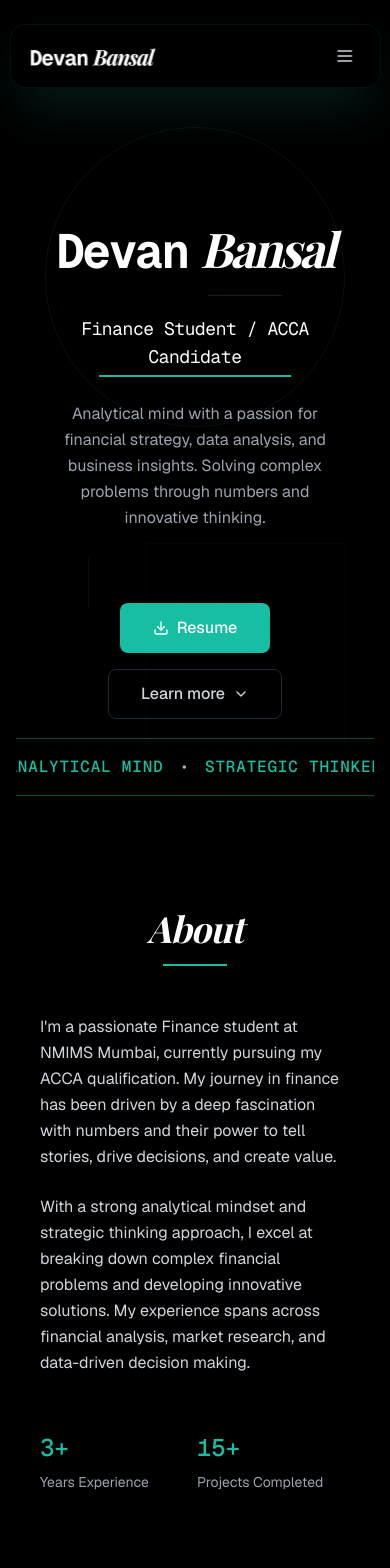
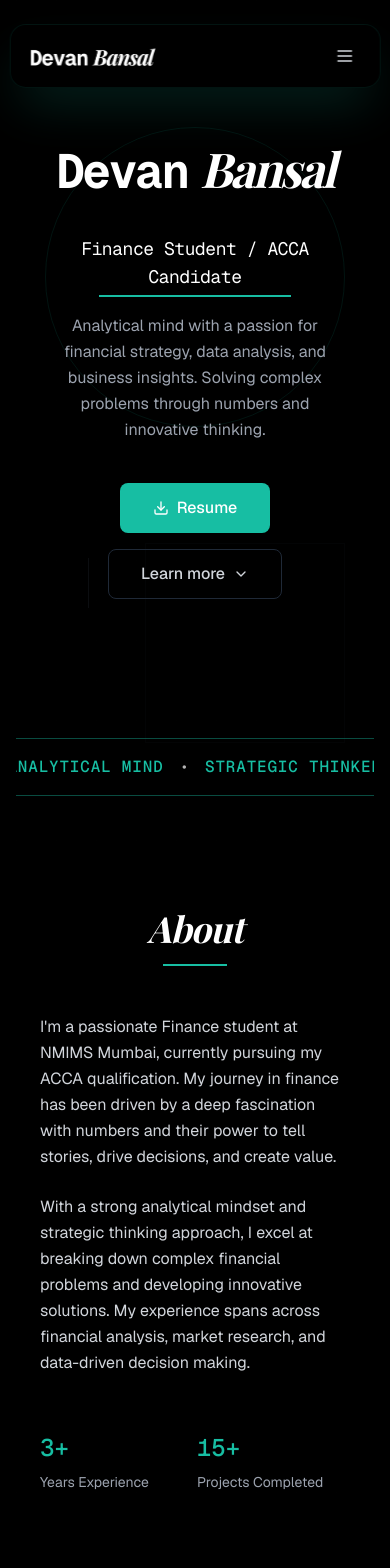
Before and after one commit to aakanksha-singh-hub/devanbansal-portfolio, a React (Vite) app: page / in a window 390 px wide. Shown: the top 1568 px of the page. Built offline with nearby package versions, Linux system fonts and the light colour scheme; a web font is replaced by a local one.

Commit message:
refactor: adjust spacing

```diff
--- a/src/components/AboutSection.tsx
+++ b/src/components/AboutSection.tsx
@@ -5,7 +5,7 @@ const AboutSection = () => {
   return (
     <section
       id="about"
-      className="py-16 lg:py-24 bg-black relative overflow-hidden"
+      className="pt-16 lg:pt-24 bg-black relative overflow-hidden"
     >
       {/* Simple Background */}
       <div className="absolute inset-0 bg-black"></div>
--- a/src/components/HeroSection.tsx
+++ b/src/components/HeroSection.tsx
@@ -106,7 +106,7 @@ const HeroSection = () => {
       </div>
 
       {/* Main Content - Clean and Minimal with Enhanced Animations */}
-      <div className="relative z-20 max-w-5xl mx-auto px-8 lg:px-12 mt-40 md:mt-44 lg:mt-24 pt-16">
+      <div className="relative z-20 max-w-5xl mx-auto px-8 lg:px-12 mt-20 md:mt-44 lg:mt-20 pt-16">
         <div className="space-y-10">
           {/* Name with character-by-character animation */}
           <div
@@ -156,7 +156,7 @@ const HeroSection = () => {
 
           {/* Title & Description with enhanced fade-in animations */}
           <div
-            className={`space-y-6 transition-all duration-1000 delay-300 text-center ${
+            className={`space-y-4 transition-all duration-1000 delay-300 text-center ${
               isLoaded
                 ? "opacity-100 translate-y-0"
                 : "opacity-0 translate-y-10"
@@ -184,7 +184,7 @@ const HeroSection = () => {
 
           {/* CTA Buttons with hover effects */}
           <div
-            className={`flex flex-col sm:flex-row items-center justify-center w-full gap-4 pt-8 transition-all duration-1000 delay-500 ${
+            className={`flex flex-col sm:flex-row items-center justify-center w-full gap-4 pb-6 mb-8 transition-all duration-1000 delay-500 ${
               isLoaded
                 ? "opacity-100 translate-y-0"
                 : "opacity-0 translate-y-10"
```
